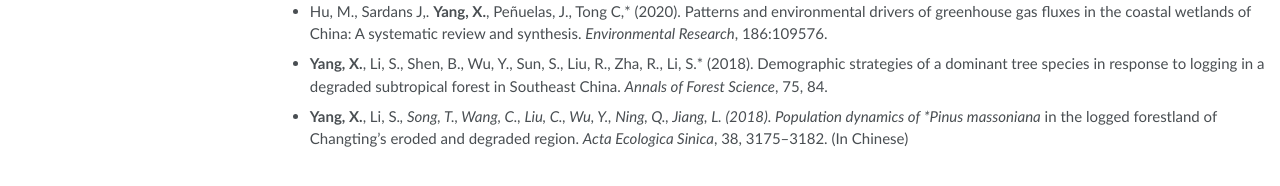
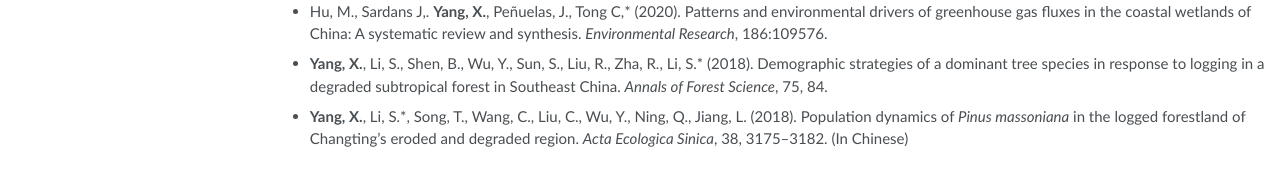
Before and after one commit to Xianyu-Yang/xianyu-yang.github.io, a Jekyll site: the page built from _pages/publications.md, in a window 1280 px wide. Shown: the part 557-743 px from the top of the page. Built offline with Jekyll 4.4.1, drawn with Linux system fonts in a browser that asks for light colours; some web fonts are replaced.

```diff
--- a/_pages/publications.md
+++ b/_pages/publications.md
@@ -26,4 +26,4 @@ author_profile: true
 
 - **Yang, X.**, Li, S., Shen, B., Wu, Y., Sun, S., Liu, R., Zha, R., Li, S.* (2018). Demographic strategies of a dominant tree species in response to logging in a degraded subtropical forest in Southeast China. _Annals of Forest Science_, 75, 84.
 
-- **Yang, X.**, Li, S.*, Song, T., Wang, C., Liu, C., Wu, Y., Ning, Q., Jiang, L. (2018). Population dynamics of *Pinus massoniana* in the logged forestland of Changting’s eroded and degraded region. _Acta Ecologica Sinica_, 38, 3175–3182. (In Chinese)
+- **Yang, X.**, Li, S.\*, Song, T., Wang, C., Liu, C., Wu, Y., Ning, Q., Jiang, L. (2018). Population dynamics of *Pinus massoniana* in the logged forestland of Changting’s eroded and degraded region. _Acta Ecologica Sinica_, 38, 3175–3182. (In Chinese)
```
